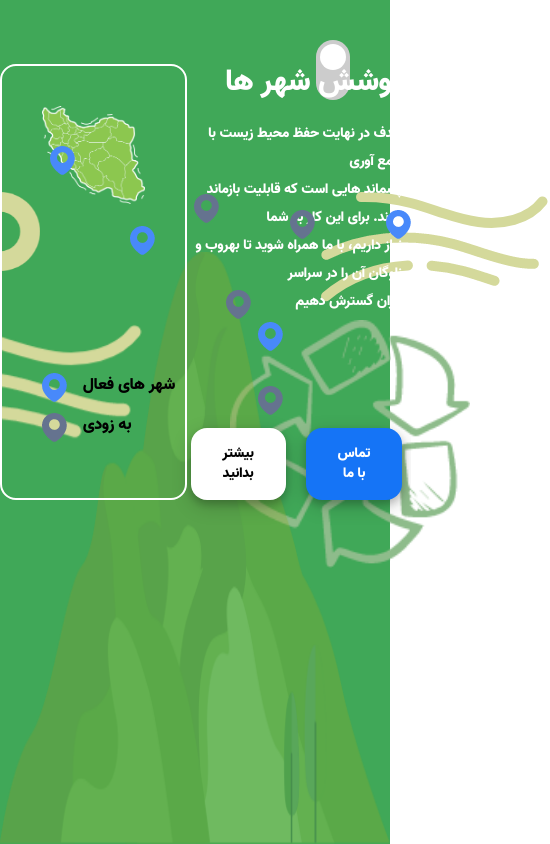
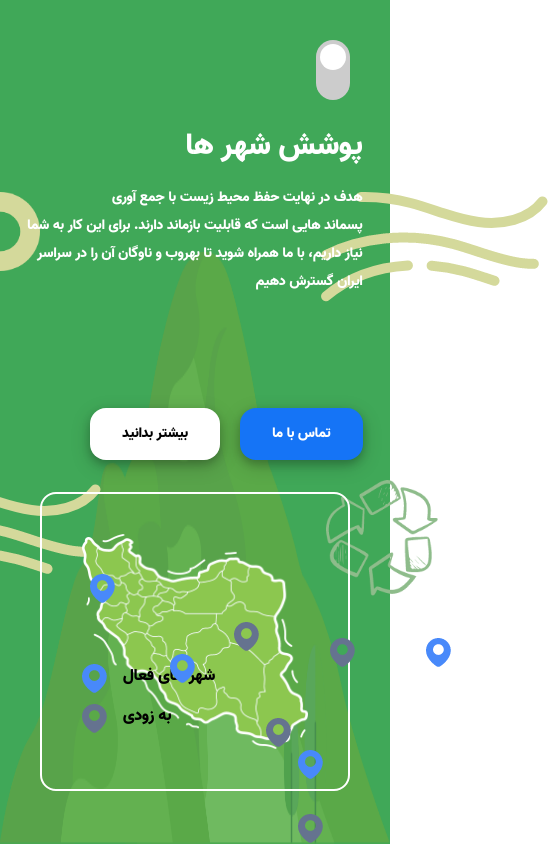
Before and after one commit to hiphoppa/TailwindCss, a React (Create React App) app: page / in a window 390 px wide. Shown: the whole page, 550 px wide, since content can reach past the window. Built offline with nearby package versions, Linux system fonts and the light colour scheme.

Commit message:
first coloumn finished

```diff
--- a/src/App.css
+++ b/src/App.css
@@ -2,10 +2,8 @@
     right: -18rem;
 }
 
-.custom-recycle-position {
-    top: 20rem;
-    right: -5rem;
-    width: 15rem;
+.c-top-big {
+    top: 30rem;
 }
 
 .custom-mountain-position {
--- a/src/App.js
+++ b/src/App.js
@@ -5,26 +5,28 @@ function App() {
   return (
     <div className='absolute custom-background'>
       <Icons />
-      <div className="fixed right-10 top-10">
+      <div className="absolute right-10 top-10">
         <label class="switch">
           <input type="checkbox" />
           <span class="round"></span>
         </label>
       </div>
       <div className='container box-border mx-auto relative top-16'>
-        <div class="h-64 grid grid-cols-2 justify-items-center custom-direction gap-4">
-          <div>
-            <h2 className="text-white text-right text-3xl font-extrabold mb-5">پوشش شهر ها</h2>
-            <p className="text-white leading-loose font-light text-sm text-right">هدف در نهایت حفظ محیط زیست با جمع آوری <br />
+        <div class="h-64 md:grid md:grid-cols-2 flex flex-col justify-items-center custom-direction md:gap-4">
+          <div className='mt-16 md:mt-0 grid justify-items-center'>
+            <div className="">
+              <h2 className="text-white text-right text-3xl font-extrabold mb-5">پوشش شهر ها</h2>
+              <p className="text-white leading-loose font-light text-sm text-right">هدف در نهایت حفظ محیط زیست با جمع آوری <br />
             پسماند هایی است که قابلیت بازماند دارند. برای این کار به شما<br />
              نیاز داریم، با ما همراه شوید تا بهروب و ناوگان آن را در سراسر <br />
              ایران گسترش دهیم</p>
-            <div className="flex gap-5 custom-buttons">
-              <button className="custom-contact px-8 py-4 text-white text-sm font-light focus:outline-none"> تماس با ما </button>
-              <button className="custom-info px-8 py-4 text-black text-sm font-light focus:outline-none"> بیشتر بدانید </button>
+              <div className="flex gap-5 custom-buttons">
+                <button className="custom-contact px-8 py-4 text-white text-sm font-light focus:outline-none"> تماس با ما </button>
+                <button className="custom-info px-8 py-4 text-black text-sm font-light focus:outline-none"> بیشتر بدانید </button>
+              </div>
             </div>
           </div>
-          <div className='border-solid border-2 p-10 rounded-2xl border-white relative'>
+          <div className='border-solid border-2 p-10 m-10 md:m-0 rounded-2xl border-white relative mt-8 md:mt-0'>
             <div className='absolute bottom-14 flex gap-4 left-10'>
               <span className="contents custom-span"> به زودی </span>
               <img src="./img/Path 207@2x.png" alt="path 207" className='z-10' />
--- a/src/Icons/Icons.jsx
+++ b/src/Icons/Icons.jsx
@@ -3,13 +3,15 @@ import React, { Fragment } from 'react';
 const Icons = () => {
     return (
         <Fragment>
-            <img src="./img/wind@2x.png" alt="wind big" className='fixed md:flex hidden top-20 -right-80' />
-            <img src="./img/wind.png" alt="wind small" className='fixed md:hidden flex top-48 -right-40' />
-            <img src="./img/recycle.png" alt="recycle" className='fixed custom-recycle-position' />
-            <img src="./img/mountain.png" alt="mountain" className='fixed custom-mountain-position' />
-            <img src="./img/wind.png" alt="wind" className='fixed custom-wind-position' />
-            <img src="./img/Ellipse 2@2x.png" alt="Ellipse 2 big" className='fixed md:flex hidden top-10 w-40 -left-20' />
-            <img src="./img/Ellipse 2.png" alt="Ellipse 2 small" className='fixed top-48 flex md:hidden w-20 -left-10' />
+            <img src="./img/wind@2x.png" alt="wind big" className='absolute md:flex hidden top-20 -right-80' />
+            <img src="./img/wind.png" alt="wind small" className='absolute md:hidden flex top-48 -right-40' />
+            <img src="./img/recycle@2x.png" alt="recycle big" className='absolute md:flex hidden top-80 -right-20 w-60' />
+            <img src="./img/recycle.png" alt="recycle small" className='absolute flex md:hidden c-top-big -right-12 w-28' />
+            <img src="./img/mountain.png" alt="mountain" className='absolute custom-mountain-position' />
+            <img src="./img/wind@2x.png" alt="wind big" className='absolute hidden md:flex top-80 -left-36 w-72' />
+            <img src="./img/wind.png" alt="wind small" className='absolute flex md:hidden -left-32 c-top-big' />
+            <img src="./img/Ellipse 2@2x.png" alt="Ellipse 2 big" className='absolute md:flex hidden top-10 w-40 -left-20' />
+            <img src="./img/Ellipse 2.png" alt="Ellipse 2 small" className='absolute top-48 flex md:hidden w-20 -left-10' />
         </Fragment>
     );
 }
```
Also changed, not shown: public/img/recycle@2x.png (added), 1 other file (tests, documents, lock files or other folders).
